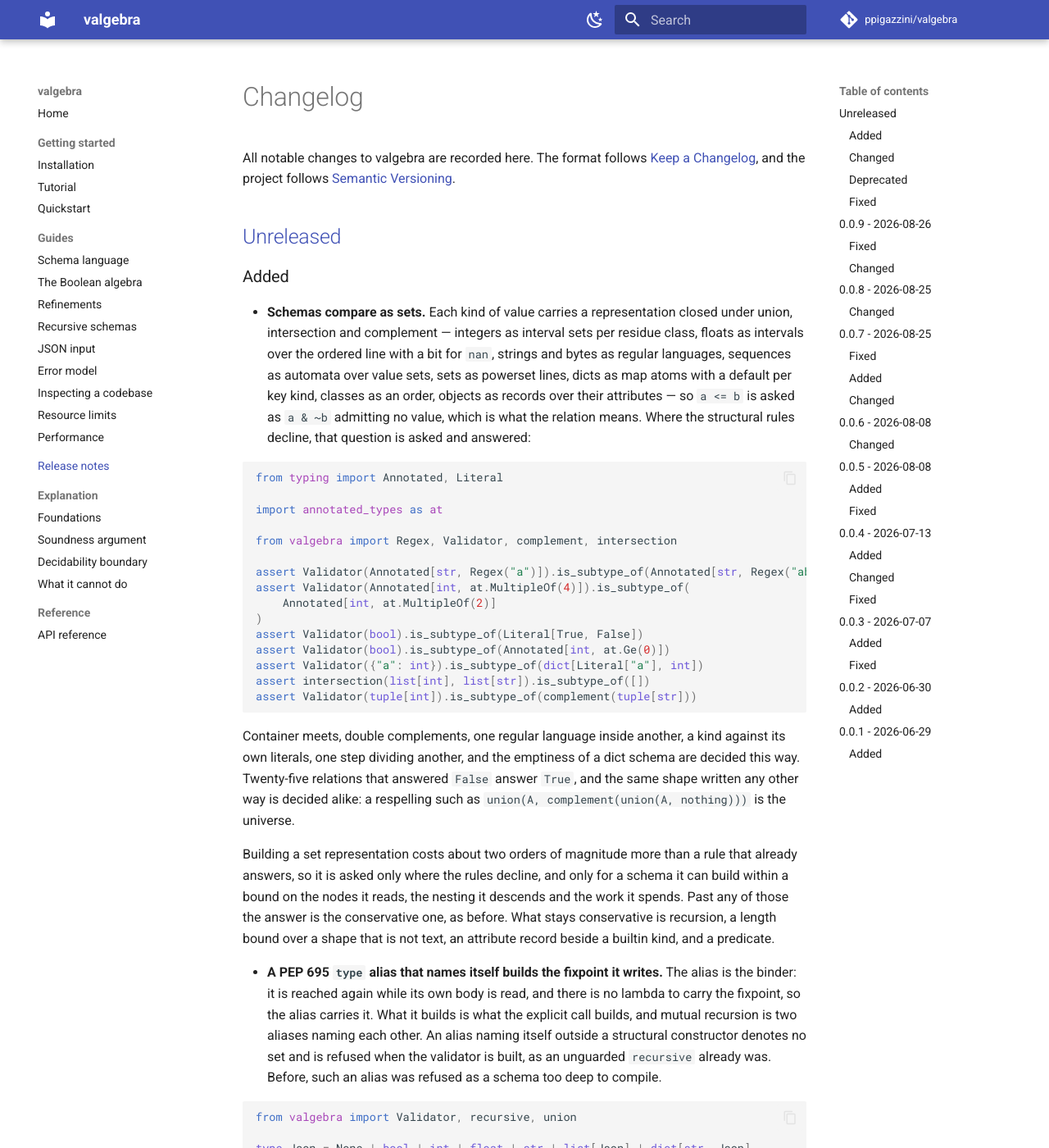
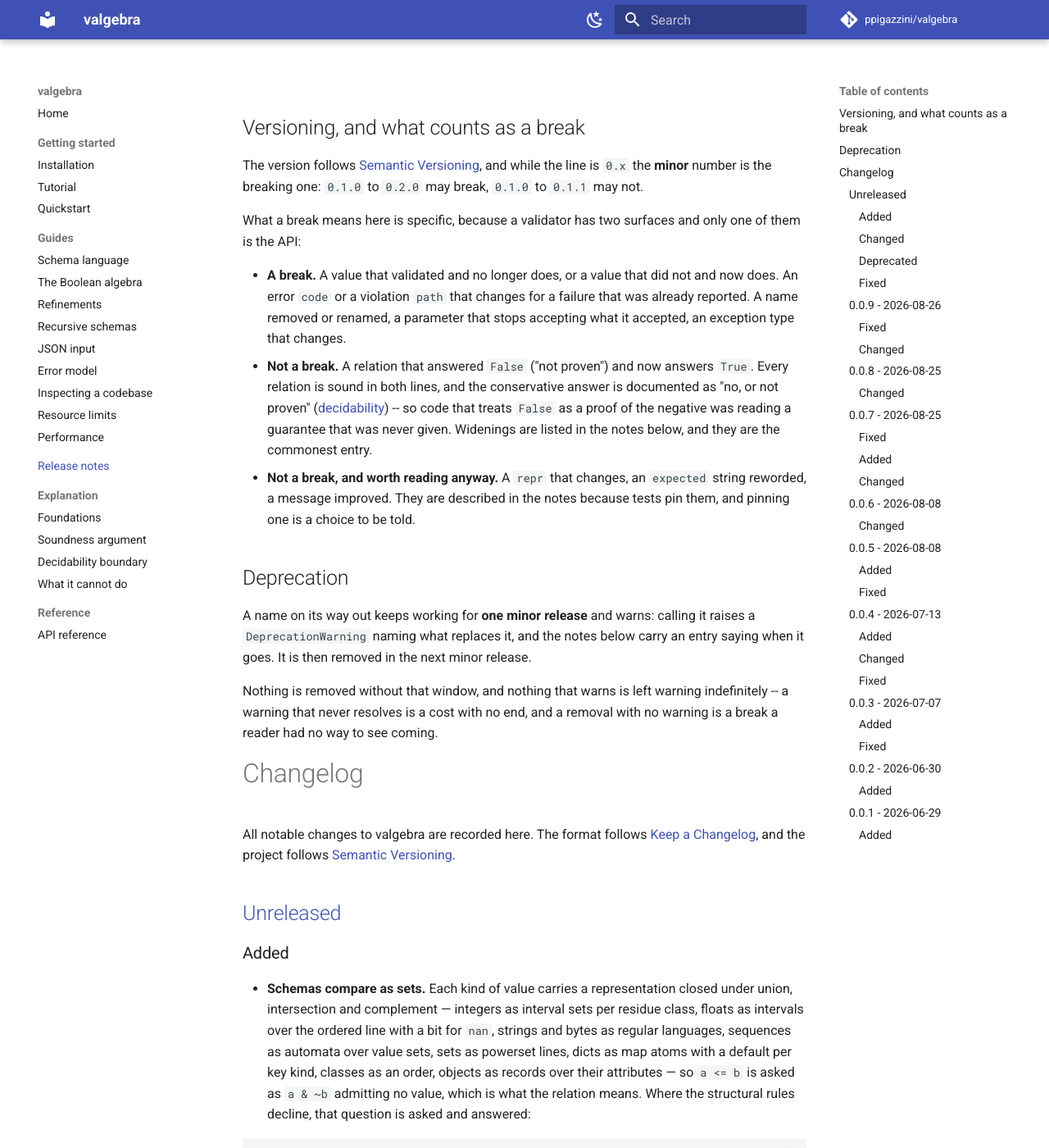
Before and after one commit to ppigazzini/valgebra, an MkDocs documentation site: the page built from docs/12-changelog.md, in a window 1280 px wide and 1400 px high. Shown: the whole window at 82% size. Built offline with MkDocs 1.6.1 and Material for MkDocs 9.7.7, drawn with Linux system fonts in a browser that asks for light colours; comment, search, counter and statistics services are not loaded.

Commit message:
docs: state the versioning and deprecation policy
The release notes listed what changed and never said what a change *means*. A
validator has two surfaces and only one is the API: the other is which values
are accepted, and a reader deciding whether to pin a version needs to know that
a relation moving from "not proven" to proven is not a break, while a value that
stops validating is.

So the release-notes page opens on the rule. While the line is `0.x` the minor
number is the breaking one; a break is a membership decision that moves, an
error code or path that changes for a failure already reported, or a name that
goes. A widening is not a break, because every relation is sound in both lines
and the conservative answer was always documented as "no, or not proven" -- code
reading `False` as a proof of the negative was relying on a guarantee nobody
gave.

The deprecation window is one minor release with a warning that names its
replacement, then removal. Both halves are the point: a removal with no warning
is a break a reader could not see coming, and a warning that never resolves is a
cost with no end.

```diff
--- a/docs/12-changelog.md
+++ b/docs/12-changelog.md
@@ -1,6 +1,40 @@
 ---
 description: Every released version, what it changed, and what to do on upgrade.
 ---
+
+## Versioning, and what counts as a break
+
+The version follows [Semantic Versioning](https://semver.org/spec/v2.0.0.html),
+and while the line is `0.x` the **minor** number is the breaking one: `0.1.0` to
+`0.2.0` may break, `0.1.0` to `0.1.1` may not.
+
+What a break means here is specific, because a validator has two surfaces and
+only one of them is the API:
+
+- **A break.** A value that validated and no longer does, or a value that did
+  not and now does. An error `code` or a violation `path` that changes for a
+  failure that was already reported. A name removed or renamed, a parameter that
+  stops accepting what it accepted, an exception type that changes.
+- **Not a break.** A relation that answered `False` ("not proven") and now
+  answers `True`. Every relation is sound in both lines, and the conservative
+  answer is documented as "no, or not proven"
+  ([decidability](15-decidability.md)) -- so code that treats `False` as a proof
+  of the negative was reading a guarantee that was never given. Widenings are
+  listed in the notes below, and they are the commonest entry.
+- **Not a break, and worth reading anyway.** A `repr` that changes, an
+  `expected` string reworded, a message improved. They are described in the
+  notes because tests pin them, and pinning one is a choice to be told.
+
+## Deprecation
+
+A name on its way out keeps working for **one minor release** and warns:
+calling it raises a `DeprecationWarning` naming what replaces it, and the notes
+below carry an entry saying when it goes. It is then removed in the next minor
+release.
+
+Nothing is removed without that window, and nothing that warns is left warning
+indefinitely -- a warning that never resolves is a cost with no end, and a
+removal with no warning is a break a reader had no way to see coming.
 
 <!-- The repository's CHANGELOG.md, served verbatim. One list, rendered in two
      places: a copy here would be a second list nothing holds to the first. -->
```
